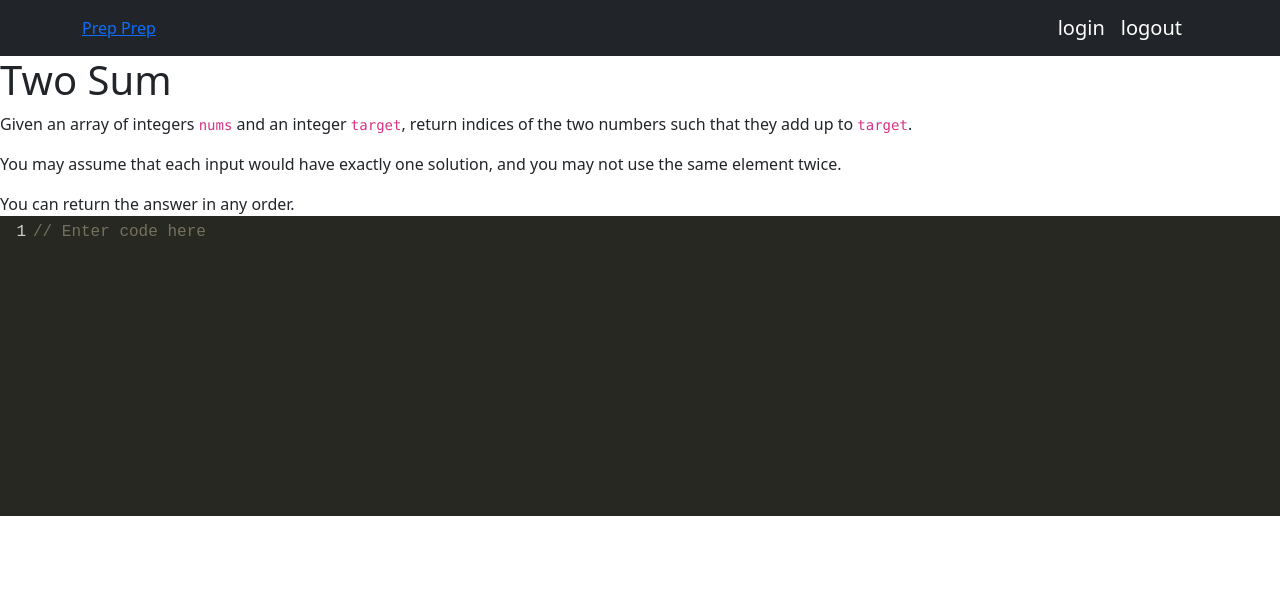
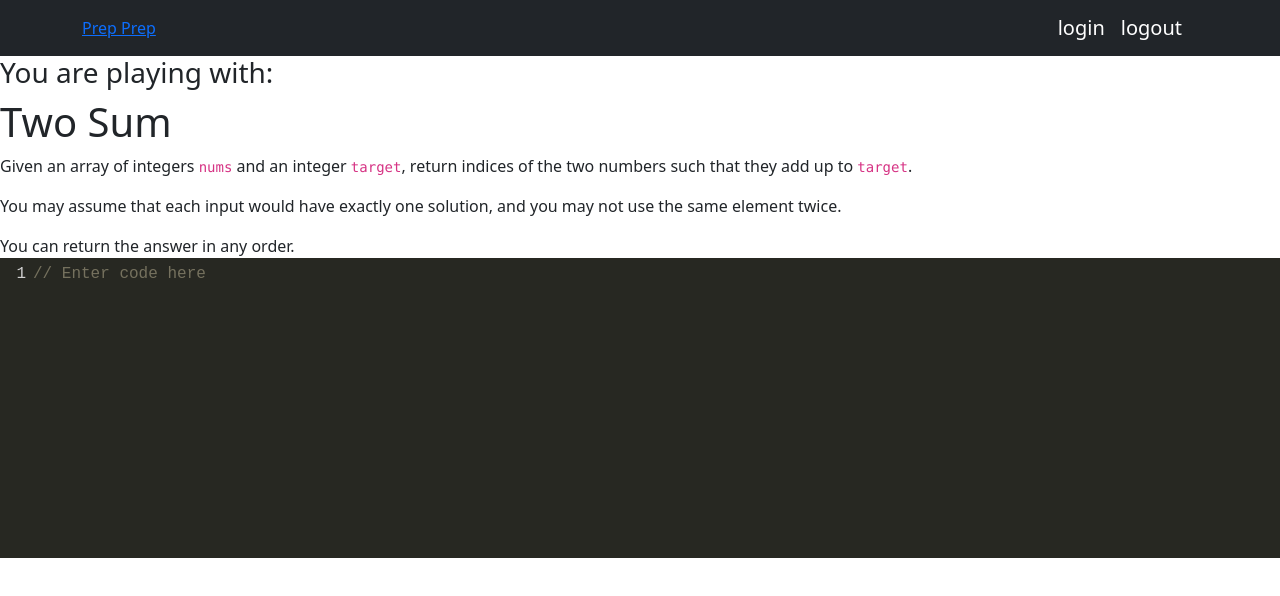
Before and after one commit to CS3219-SE-Principles-and-Patterns/cs3219-project-ay2122-2122-s1-g24, a React (Create React App) app in the folder frontend/: page /room/1 in a window 1280 px wide. Shown: the top 596 px of the page. Built offline with nearby package versions, Linux system fonts and the light colour scheme; no server answers.

Commit message:
Add PartnerInfo

```diff
--- /dev/null
+++ b/frontend/src/component/partnerInfo.js
@@ -0,0 +1,11 @@
+import React from 'react';
+
+const PartnerInfo = (props) => {
+    return (
+        <div>
+            <h3>You are playing with: {props.partnerName}</h3>
+        </div>
+    )
+}
+
+export default PartnerInfo;
--- a/frontend/src/component/room.js
+++ b/frontend/src/component/room.js
@@ -3,14 +3,16 @@ import { useAuth } from  "../context/AuthContext";
 import io from "socket.io-client";
 import CodeEnv from './codeEnv';
 import Question from './question';
+import PartnerInfo from './partnerInfo';
 
 const Room = (props) => {
-    let question;
+    let question, partnerName;
     const id = props.match.params.id;
-    const socket = io('https://localhost:8080/rooms');
+    const socket = io('https://localhost:8080/rooms', { transports: ['websocket'] });
     const {token} =  useAuth();
     socket.emit('joinRoom', {auth: token, room: id}, roomDetails => {
         question = roomDetails.question;
+        partnerName = roomDetails.partnerName;
     });
     useEffect(() => {
         return function cleanup() {
@@ -19,6 +21,7 @@ const Room = (props) => {
     });
     return (
         <div>
+            <PartnerInfo partnerName = {partnerName} />
             <Question question = {question}/>
             <CodeEnv id = {id} />
         </div>
```
